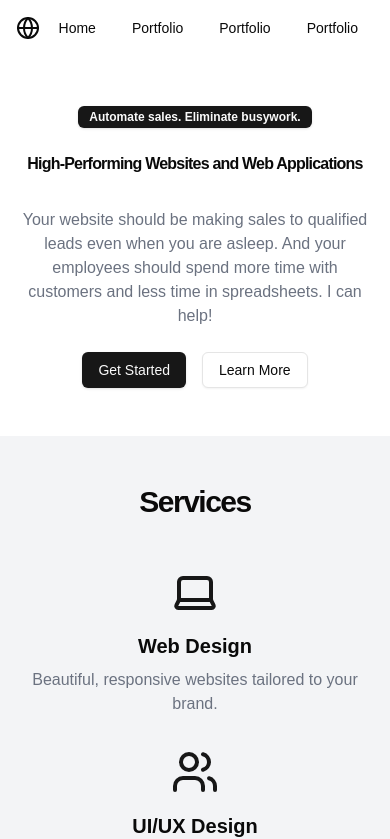
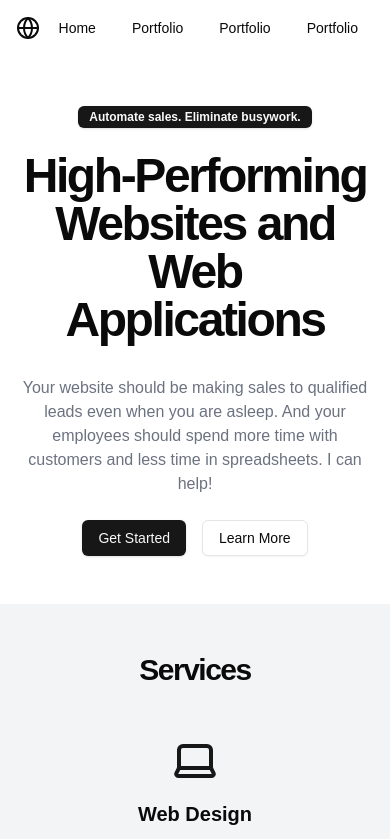
Before and after one commit to asvirts/andrew-virts, a Next.js app in the folder andrew/: page / in a window 390 px wide. Shown: the top 839 px of the page. Built offline with nearby package versions, Linux system fonts and the light colour scheme.

Commit message:
Update homepage heading styling for improved responsiveness and readability. Adjust h1 text size for smaller screens to enhance user experience.

```diff
--- a/andrew/app/page.tsx
+++ b/andrew/app/page.tsx
@@ -82,7 +82,7 @@ export default function Home() {
             <div className="flex flex-col items-center space-y-4 text-center">
               <div className="space-y-2">
                 <Badge>Automate sales. Eliminate busywork.</Badge>
-                <h1 className="xs:text-4xl md:text-9xl font-bold tracking-tighter py-4">
+                <h1 className="text-5xl sm:text-6xl md:text-9xl font-bold tracking-tighter py-4">
                   High-Performing Websites and Web Applications
                 </h1>
                 <p className="mx-auto max-w-[700px] text-gray-500 md:text-xl dark:text-gray-400 py-2">
```
